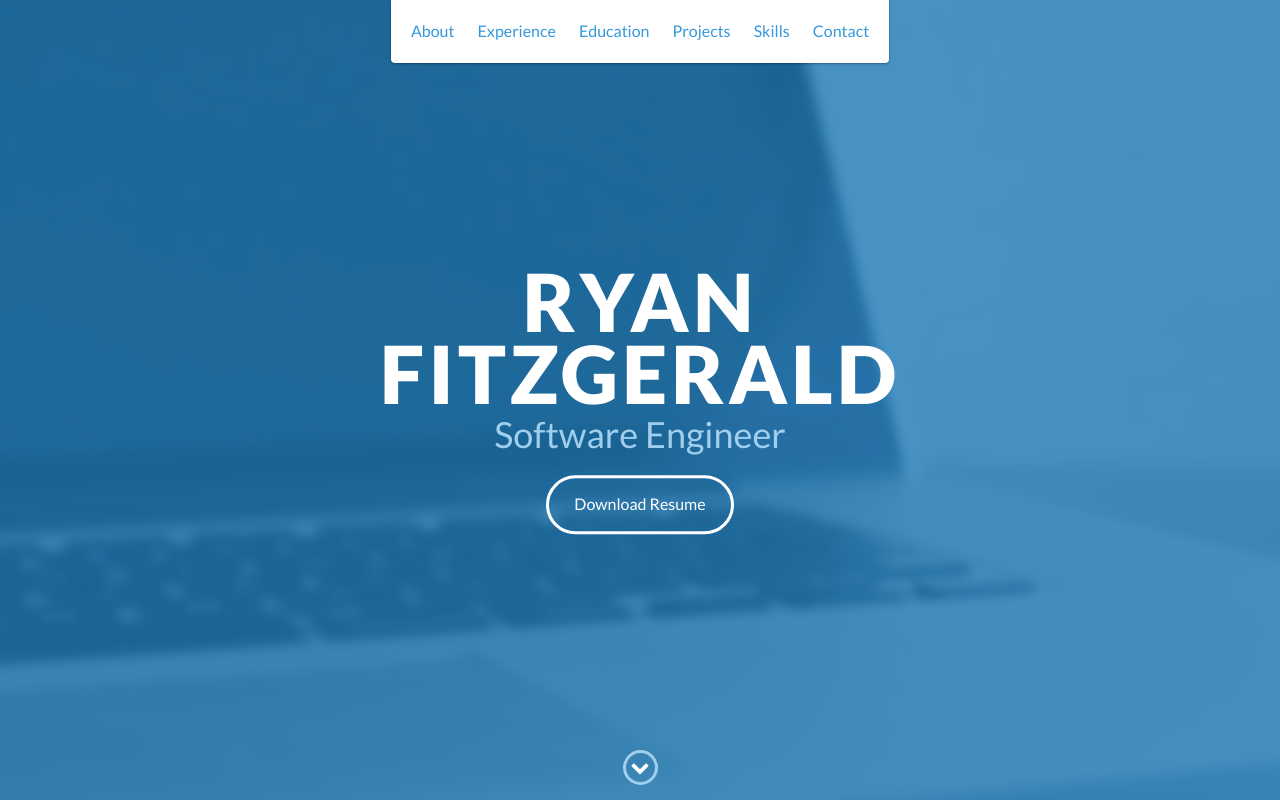
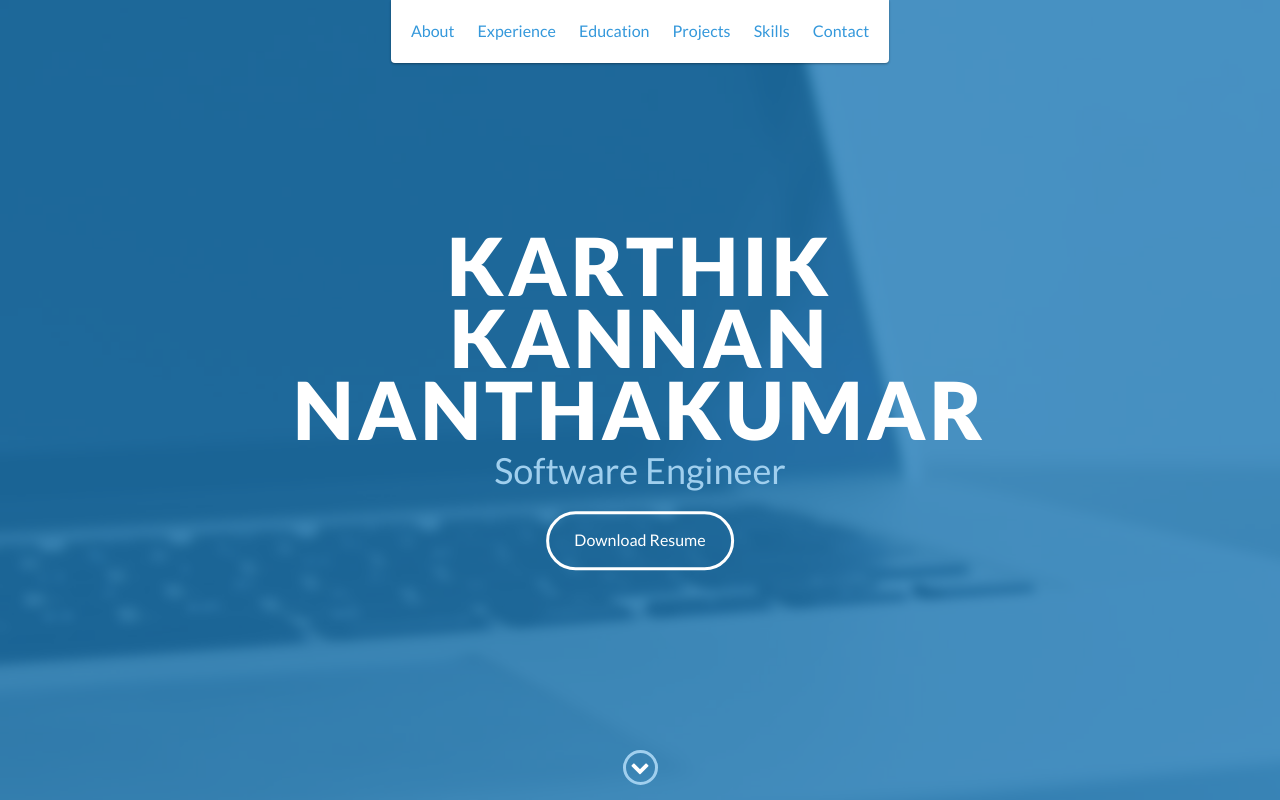
Before and after one commit to KarKan88/karthikkannan.n.github.io, a website: page index.html in a window 1280 px wide. Shown: the top 800 px of the page. Drawn offline with nearby package versions, Linux system fonts and the light colour scheme.

Commit message:
Updated my name

```diff
--- a/index.html
+++ b/index.html
@@ -48,7 +48,7 @@
 
     <div id="lead">
         <div id="lead-content">
-            <h1>Ryan Fitzgerald</h1>
+            <h1>Karthik Kannan Nanthakumar</h1>
             <h2>Software Engineer</h2>
             <a href="#" class="btn-rounded-white">Download Resume</a>
         </div>
```
Also changed, not shown: 1 other file.
